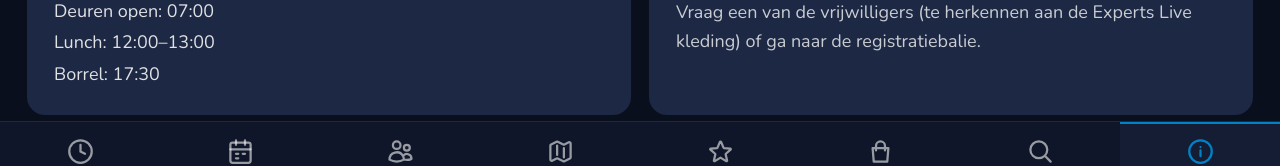
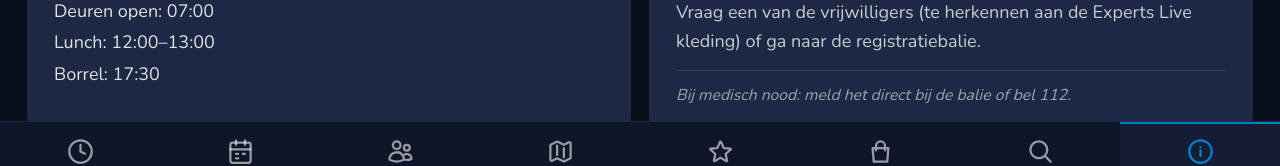
Before and after one commit to expertslive/ziggy, a React (Vite) app in the folder packages/kiosk/: page /info in a window 1280 px wide. Shown: the part 598-764 px from the top of the page. Built offline with nearby package versions, Linux system fonts and the light colour scheme; no server answers.

Commit message:
feat(kiosk): emergency 112 line under Vragen? card on /info

```diff
--- a/packages/kiosk/src/i18n/de.json
+++ b/packages/kiosk/src/i18n/de.json
@@ -105,7 +105,8 @@
     },
     "questions": {
       "title": "Fragen?",
-      "body": "Fragen Sie einen Freiwilligen (erkennbar an der Experts Live Kleidung) oder gehen Sie zur Anmeldung."
+      "body": "Fragen Sie einen Freiwilligen (erkennbar an der Experts Live Kleidung) oder gehen Sie zur Anmeldung.",
+      "emergency": "Medizinischer Notfall: melden Sie es an der Anmeldung oder rufen Sie 112."
     }
   }
 }
--- a/packages/kiosk/src/i18n/en.json
+++ b/packages/kiosk/src/i18n/en.json
@@ -105,7 +105,8 @@
     },
     "questions": {
       "title": "Questions?",
-      "body": "Ask one of the volunteers (recognizable by their Experts Live clothing) or visit the registration desk."
+      "body": "Ask one of the volunteers (recognizable by their Experts Live clothing) or visit the registration desk.",
+      "emergency": "Medical emergency: report at the desk or call 112."
     }
   }
 }
--- a/packages/kiosk/src/i18n/fr.json
+++ b/packages/kiosk/src/i18n/fr.json
@@ -105,7 +105,8 @@
     },
     "questions": {
       "title": "Questions ?",
-      "body": "Demandez à un des bénévoles (reconnaissables par leur tenue Experts Live) ou rendez-vous à l'accueil."
+      "body": "Demandez à un des bénévoles (reconnaissables par leur tenue Experts Live) ou rendez-vous à l'accueil.",
+      "emergency": "Urgence médicale : signalez-le à l'accueil ou appelez le 112."
     }
   }
 }
--- a/packages/kiosk/src/i18n/nl.json
+++ b/packages/kiosk/src/i18n/nl.json
@@ -105,7 +105,8 @@
     },
     "questions": {
       "title": "Vragen?",
-      "body": "Vraag een van de vrijwilligers (te herkennen aan de Experts Live kleding) of ga naar de registratiebalie."
+      "body": "Vraag een van de vrijwilligers (te herkennen aan de Experts Live kleding) of ga naar de registratiebalie.",
+      "emergency": "Bij medisch nood: meld het direct bij de balie of bel 112."
     }
   }
 }
--- a/packages/kiosk/src/pages/InfoPage.tsx
+++ b/packages/kiosk/src/pages/InfoPage.tsx
@@ -61,6 +61,8 @@ export function InfoPage() {
         </Card>
         <Card title={t('info.questions.title')}>
           <p className="text-el-light/80 leading-relaxed">{t('info.questions.body')}</p>
+          <hr className="my-3 border-el-light/10" />
+          <p className="italic text-el-light/60 text-sm">{t('info.questions.emergency')}</p>
         </Card>
       </div>
     </PageContainer>
```
